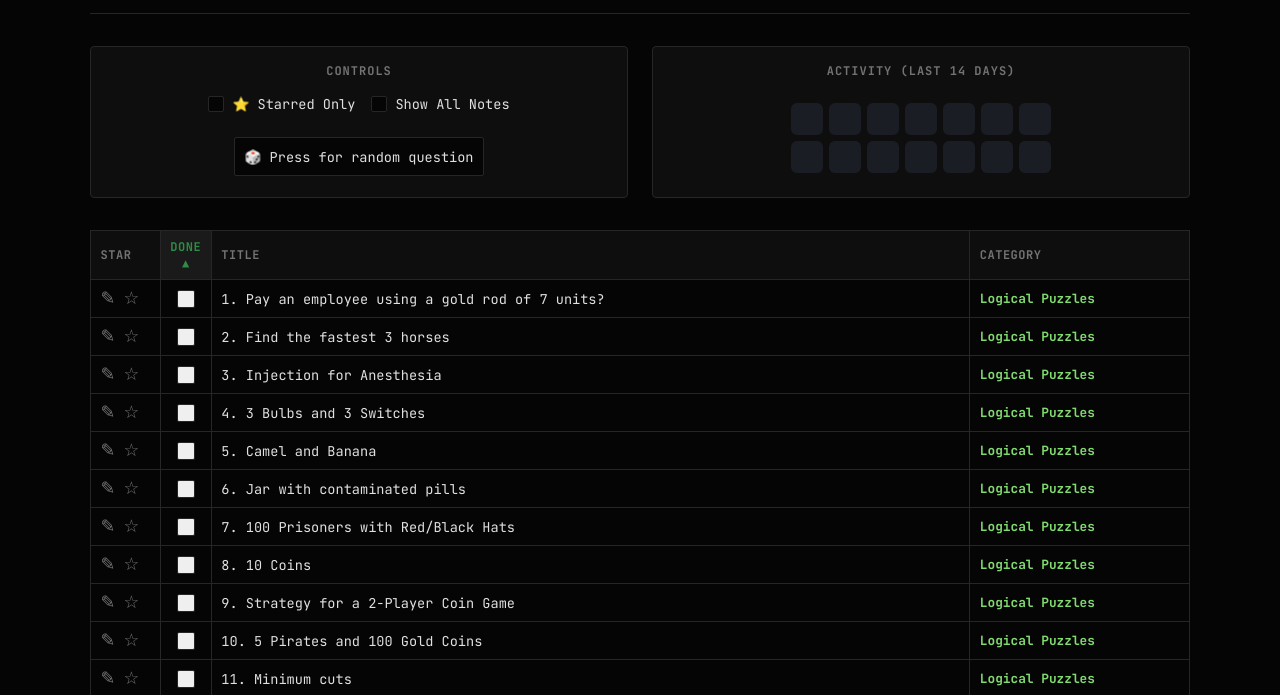
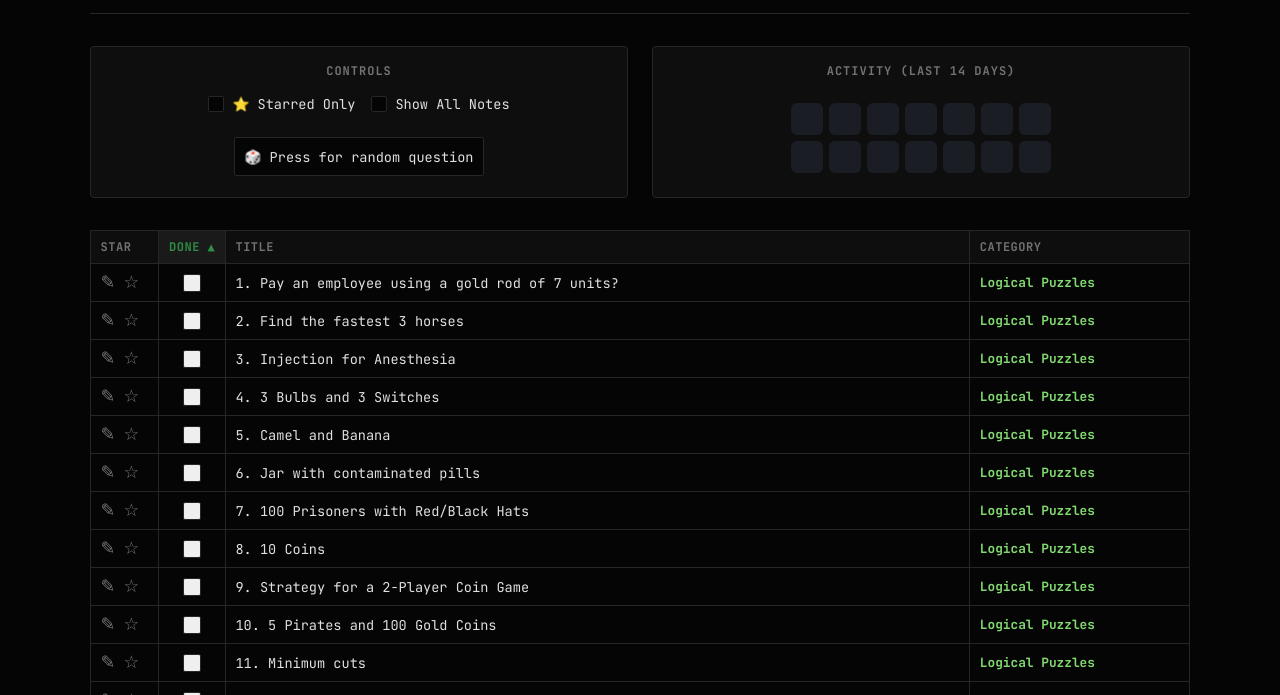
Before and after one commit to node62/gfg-puzzles-site, a website built with Vite: page index.html in a window 1280 px wide. Shown: the part 102-797 px from the top of the page. Built offline with nearby package versions, Linux system fonts and the light colour scheme.

Commit message:
Prevent text wrapping in table headers

```diff
--- a/style.css
+++ b/style.css
@@ -465,6 +465,7 @@ body.no-scroll {
   letter-spacing: 0.5px;
   font-size: 0.75rem;
   user-select: none;
+  white-space: nowrap;
 }
 
 .data-table th.sortable {
```
Also changed, not shown: dist/assets/index-BtzvQ_k5.css (added), dist/assets/index-CTjyZRQ-.css (deleted), dist/assets/index-CdP-zQQC.js (renamed from dist/assets/index-DeeprAGS.js), dist/index.html.
